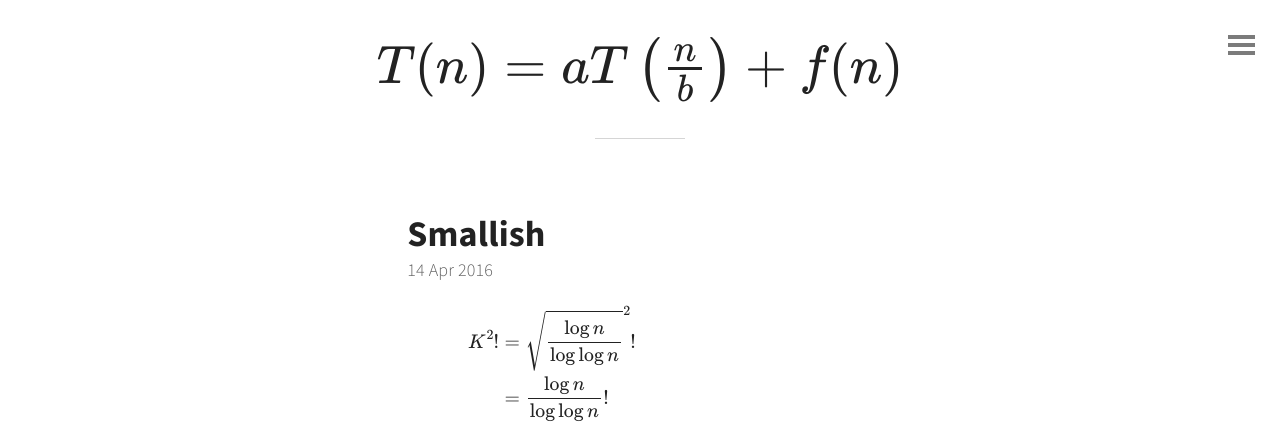
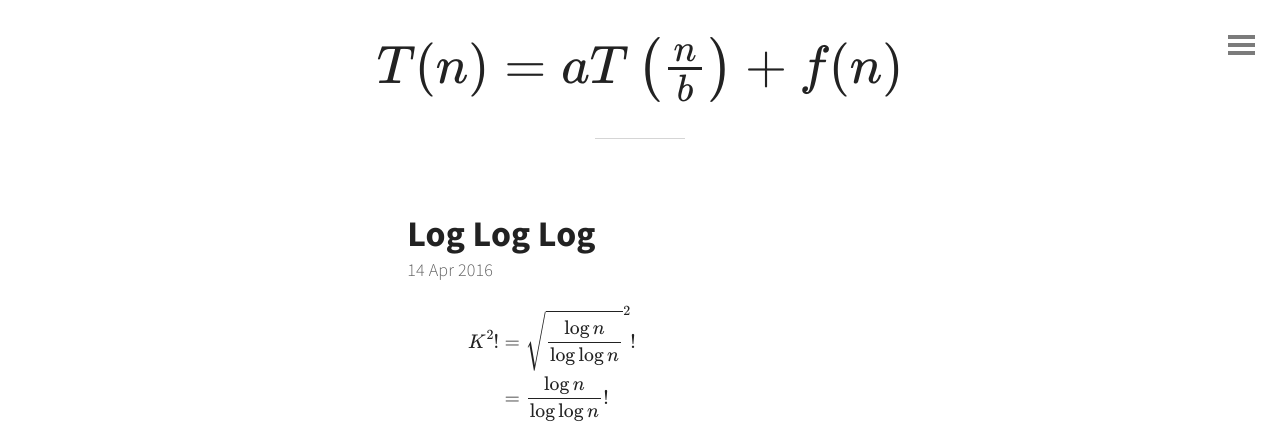
Before and after one commit to aureooms/aureooms.github.io, a Jekyll site: the page built from _posts/2016-04-14-log-log-log.md, in a window 1280 px wide. Shown: the top 423 px of the page. Built offline with Jekyll 4.4.1, drawn with Linux system fonts in a browser that asks for light colours; formulas are drawn with MathJax 3.

Commit message:
rename files

```diff
--- a/_posts/2016-04-14-smallish.md
+++ b/_posts/2016-04-14-log-log-log.md
@@ -1,5 +1,5 @@
 ---
-title: Smallish
+title: Log Log Log
 ---
 
 \\[
```
Also changed, not shown: _posts/2017-07-23-sums-of-geometric-series.md (renamed from _posts/2017-07-22-sums-of-geometric-series.md).
